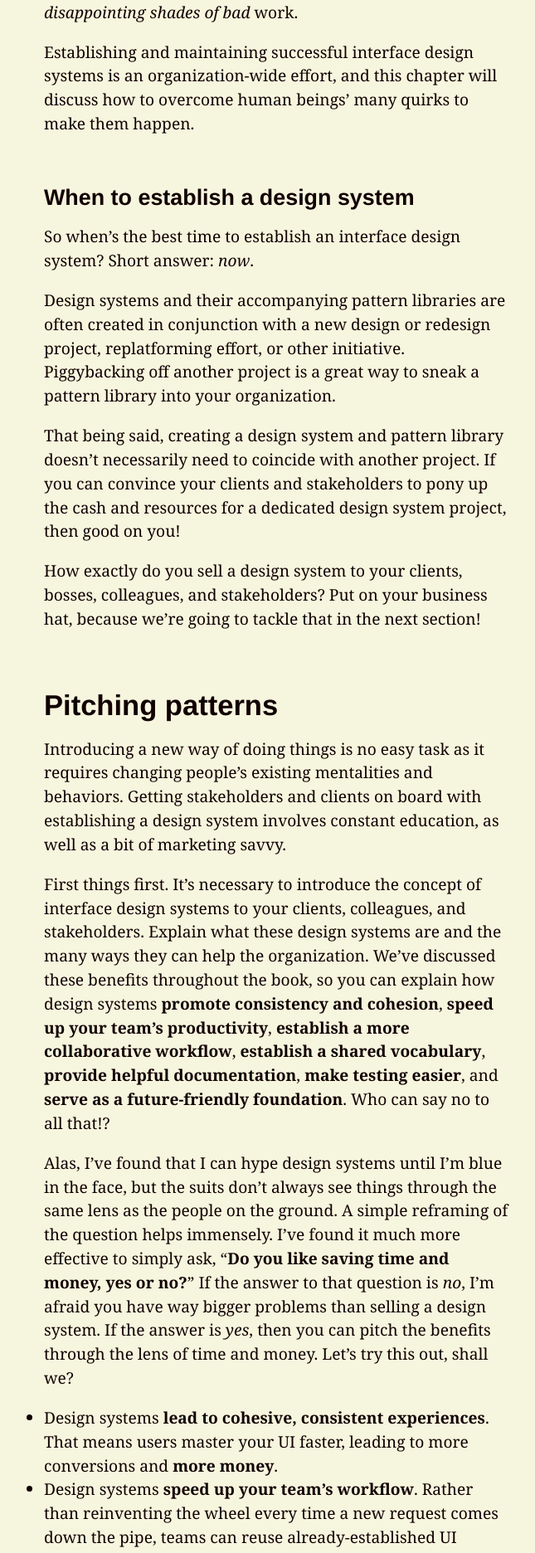
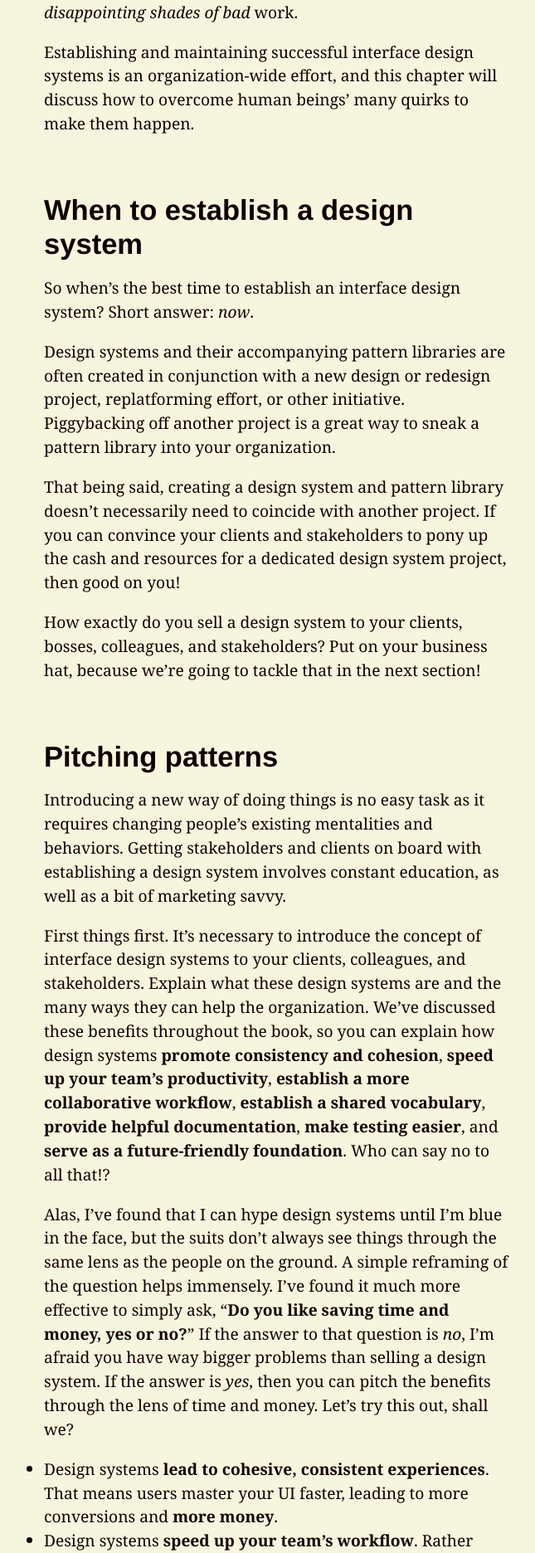
Before and after one commit to bradfrost/atomic-design, a Jekyll site: the page built from chapter-4.md, in a window 1280 px wide. Shown: the part 1492-3364 px from the top of the page at 83% size, without its empty margins (307-952 px from the left). Built offline with Jekyll 4.4.1, drawn with Linux system fonts in a browser that asks for light colours.

Commit message:
Change heading to h2

```diff
--- a/chapter-4.md
+++ b/chapter-4.md
@@ -20,7 +20,7 @@ You can have all the right technologies in place, use the latest-and-greatest to
 
 Establishing and maintaining successful interface design systems is an organization-wide effort, and this chapter will discuss how to overcome human beings' many quirks to make them happen.
 
-### When to establish a design system
+## When to establish a design system
 So when's the best time to establish an interface design system?  Short answer: *now*.
 
 Design systems and their accompanying pattern libraries are often created in conjunction with a new design or redesign project, replatforming effort, or other initiative. Piggybacking off another project is a great way to sneak a pattern library into your organization.
```
Also changed, not shown: 2 other files.
